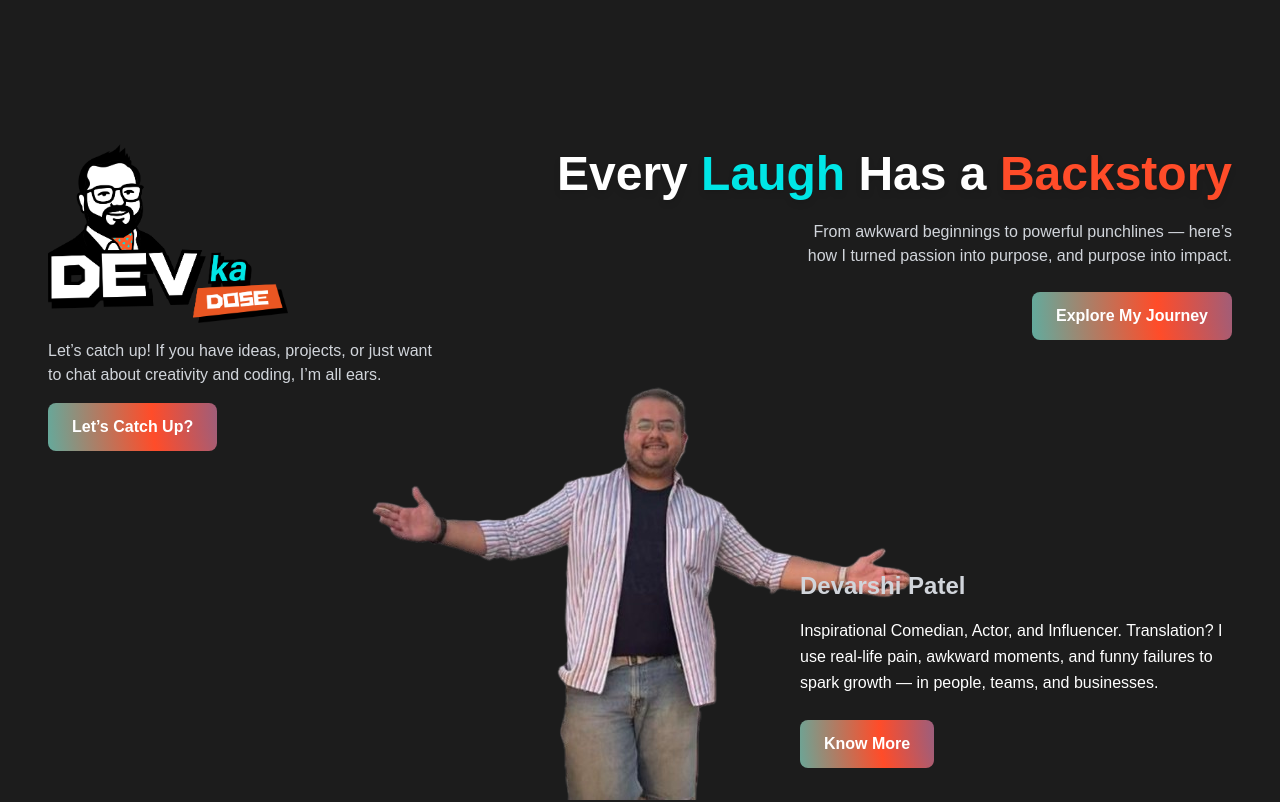
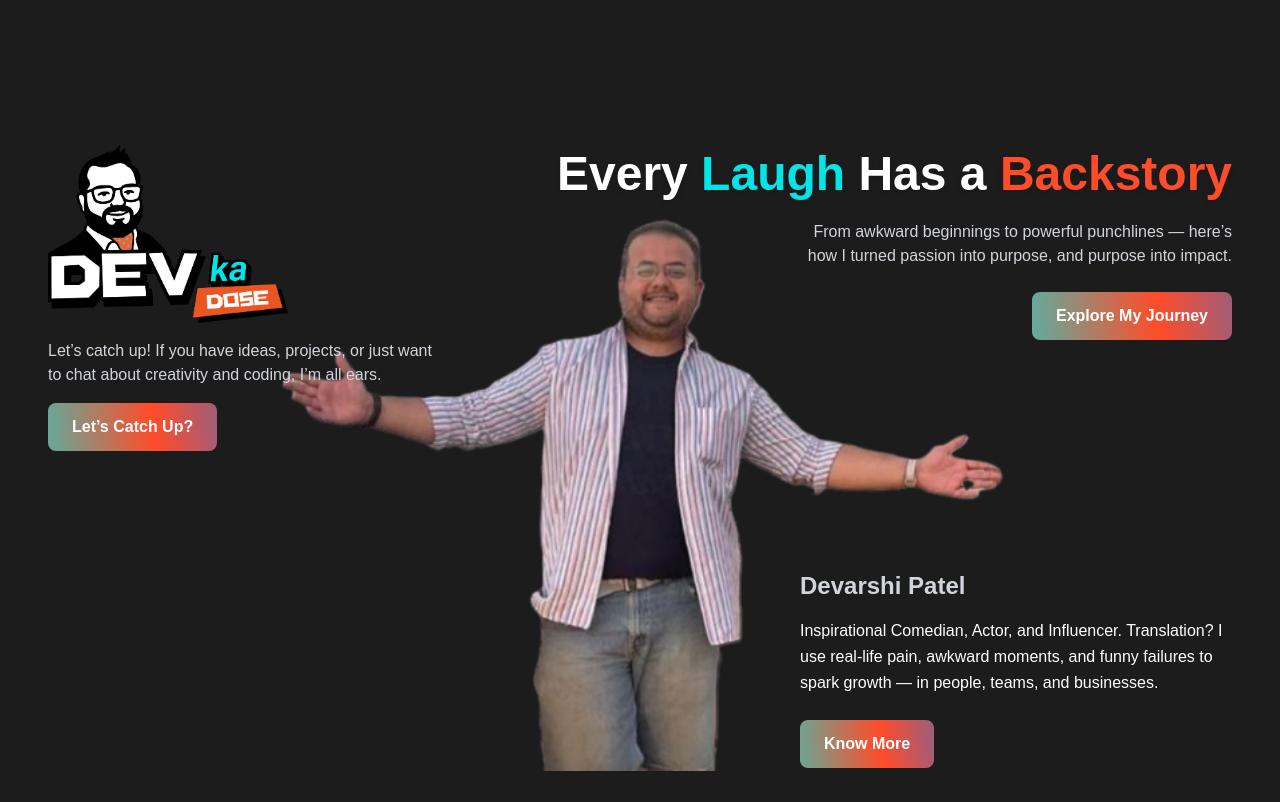
Before and after one commit to AshishProject7878/react-prototype, a React (Vite) app: page / in a window 1280 px wide. Shown: the top 802 px of the page. Built offline with nearby package versions, Linux system fonts and the light colour scheme; a web font is replaced by a local one.

Commit message:
changes 101

```diff
--- a/src/components/Hero.jsx
+++ b/src/components/Hero.jsx
@@ -96,6 +96,7 @@ const Hero = () => {
       </div>
 
       {/* Bottom Center - Image */}
+      {/* Bottom Center - Image */}
 <div className="absolute bottom-0 left-1/2 transform -translate-x-1/2 z-10">
   <div className="relative">
     <div className="w-max h-max rounded-t-full flex items-end justify-center text-white text-lg font-medium">
@@ -103,7 +104,7 @@ const Hero = () => {
         <img
           src="img/LogoImage.png"
           alt="Devarshi's Image"
-                className="w-auto h-auto max-h-[600px] object-contain"
+          className="w-[60vw] h-[80vh] object-contain"
         />
       </div>
     </div>
--- a/src/index.css
+++ b/src/index.css
@@ -522,3 +522,7 @@ body {
 .AboutFlex img{
   left: 0;
 }
+
+.bottom-image-section img {
+  max-width: 800px;
+}
```
Lines whose indentation alone changed are shown as unchanged.
